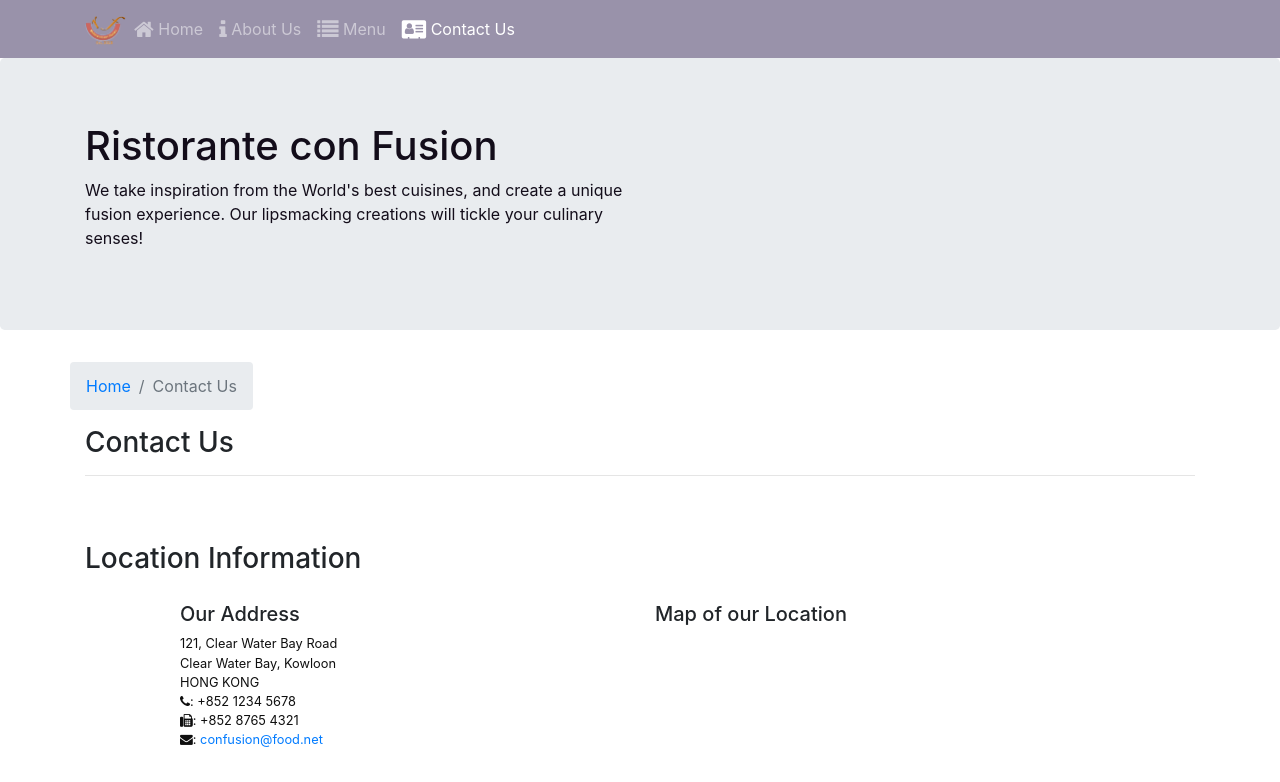
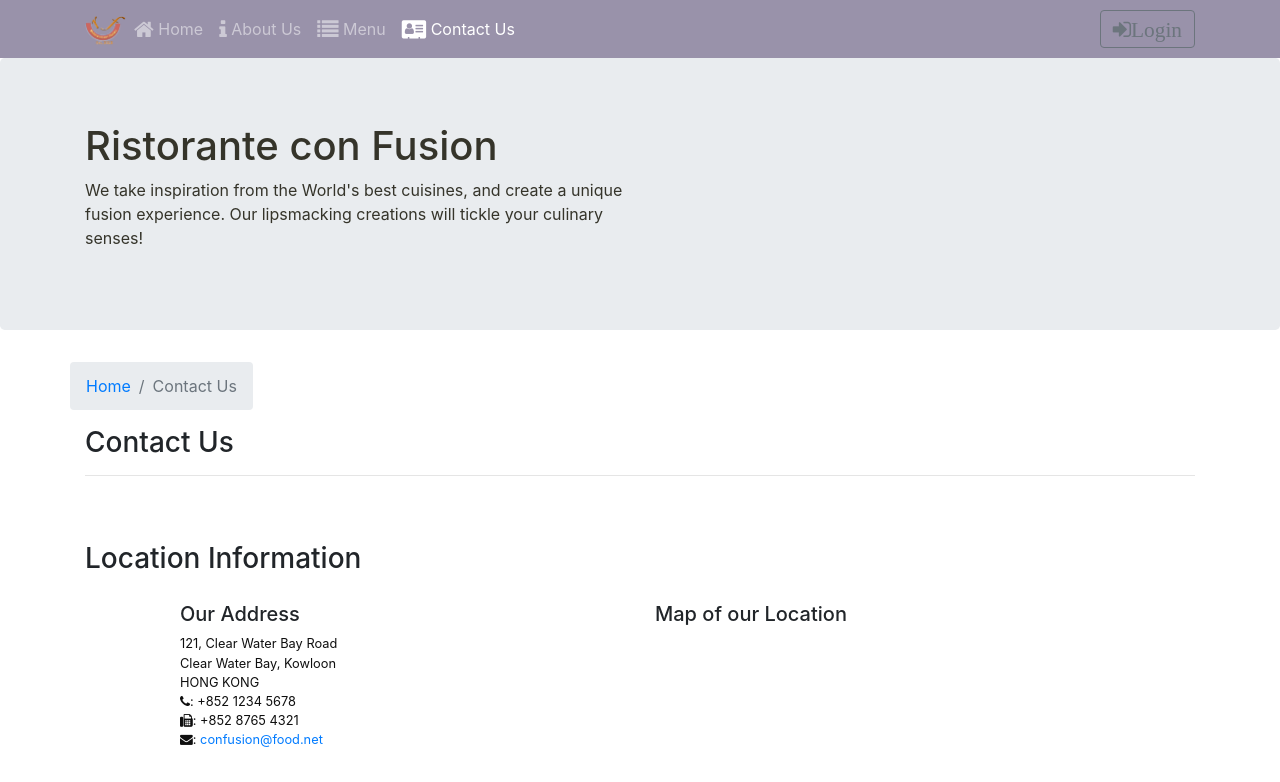
Before and after one commit to diemquynhtran/ReactSimple, a React (Create React App) app: page /contactus in a window 1280 px wide. Shown: the top 782 px of the page. Built offline with nearby package versions, Linux system fonts and the light colour scheme.

Commit message:
Uncontrolled Form

```diff
--- a/src/App.css
+++ b/src/App.css
@@ -18,8 +18,9 @@
 .jumbotron {
     padding:70px 30px 70px 30px;
     margin:0px auto;
-    background: #e6d8c1 ;
-    color:rgb(19, 13, 26);
+    background-color: #b38242 ;
+    color:rgb(53, 52, 42);
+
 }
 
 address{
--- a/src/components/HeaderComponent.js
+++ b/src/components/HeaderComponent.js
@@ -1,19 +1,32 @@
 import React, {Component} from 'react';
-import { Collapse, Jumbotron, Nav, Navbar, NavbarBrand, NavbarToggler, NavItem } from 'reactstrap';
+import { Button, Collapse, Form, FormGroup, Input, Jumbotron, Label, Modal, ModalBody, ModalHeader, Nav, Navbar, NavbarBrand, NavbarToggler, NavItem } from 'reactstrap';
 import {NavLink} from 'react-router-dom';
 
 class Header extends Component {
     constructor(props) {
         super(props);
         this.state = {
-            isNavOpen:false
+            isNavOpen:false,
+            isModalOpen: false
         };
         this.toggleNav = this.toggleNav.bind(this);
+        this.toggleModal = this.toggleModal.bind(this);
+        this.handleLogin = this.handleLogin.bind(this);
     }
     toggleNav() {
         this.setState({
             isNavOpen: !this.state.isNavOpen
         });
+    }
+    toggleModal() {
+        this.setState({
+            isModalOpen:!this.state.isModalOpen
+        })
+    }
+    handleLogin(event) {
+        this.toggleModal;
+        alert("Username:" + this.username.value + "Password: " + this.password.value + "Remember: "+this.remember.checked);
+        event.preventDefault();
     }
 
     render() {
@@ -40,6 +53,11 @@
                         <NavLink className="nav-link" to='/contactus'><span className="fa fa-address-card fa-lg"></span> Contact Us</NavLink>
                     </NavItem>
                 </Nav>
+                <Nav className='ml-auto' navbar>
+                    <NavItem>
+                        <Button outline onClick={this.toggleModal}><span className='fa fa-sign-in fa-lg'>Login</span></Button>
+                    </NavItem>
+                </Nav>
             </Collapse>
         </div>
       </Navbar>
@@ -53,6 +71,31 @@
                </div>
            </div>
        </Jumbotron>
+       <Modal isOpen={this.state.isModalOpen} toggle={this.toggleModal}>
+           <ModalHeader toggle={this.toggleModal}>Login</ModalHeader>
+           <ModalBody>
+               <Form onSubmit = {this.handleLogin}>
+                   <FormGroup>
+                       <Label htmlFor="username">Username</Label>
+                       <Input type="text" id='username' name='username'
+                       innerRef={(input)=>this.username=input} />
+                   </FormGroup>
+                   <FormGroup>
+                       <Label htmlFor="password">Password</Label>
+                       <Input type="password" id='password' name='password'
+                       innerRef={(input)=>this.password=input} />
+                   </FormGroup>
+                   <FormGroup check>
+                       <Label check>
+                           <Input type='checkbox' name='remember'
+                           innerRef={(input)=>this.remember=input} />
+                           Remember
+                       </Label>
+                   </FormGroup>
+                   <Button type='submit' value='submit' color='primary'>Submit</Button>
+               </Form>
+           </ModalBody>
+       </Modal>
     </React.Fragment>
         )
     }
```
